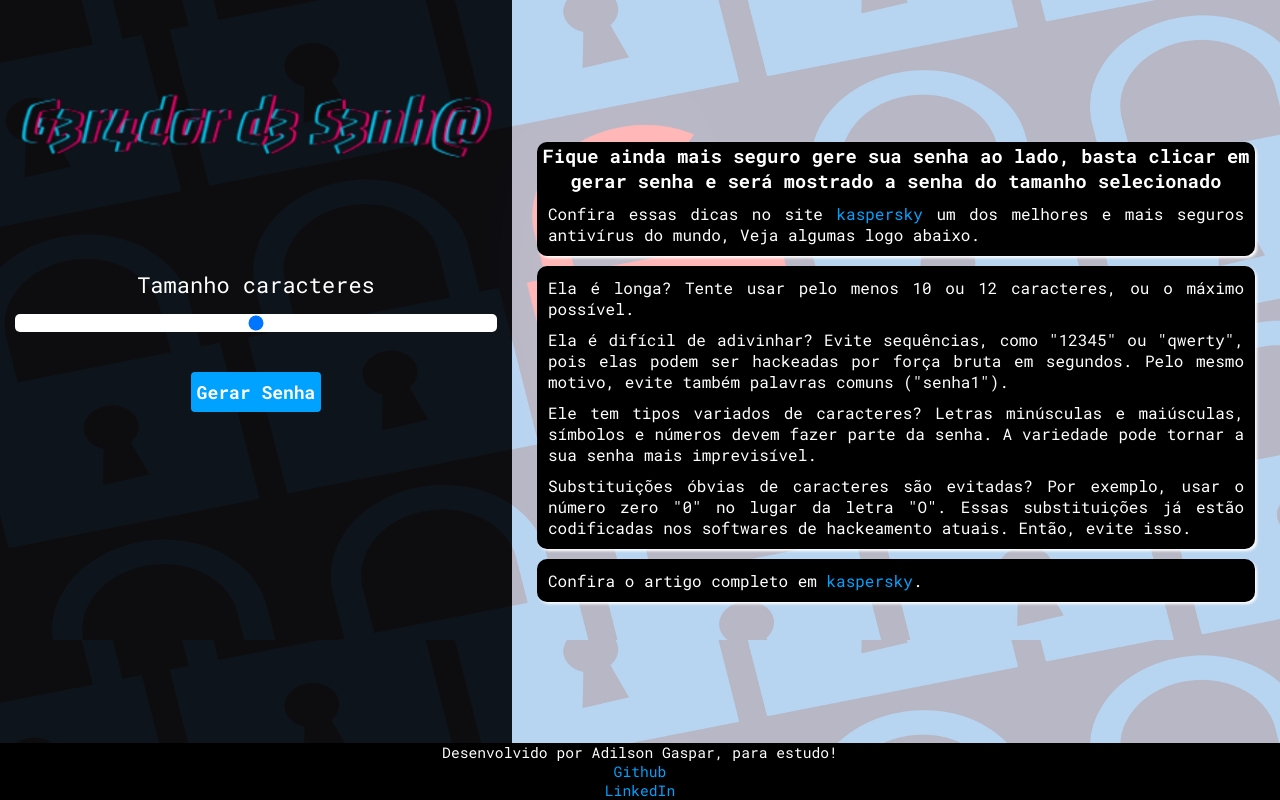
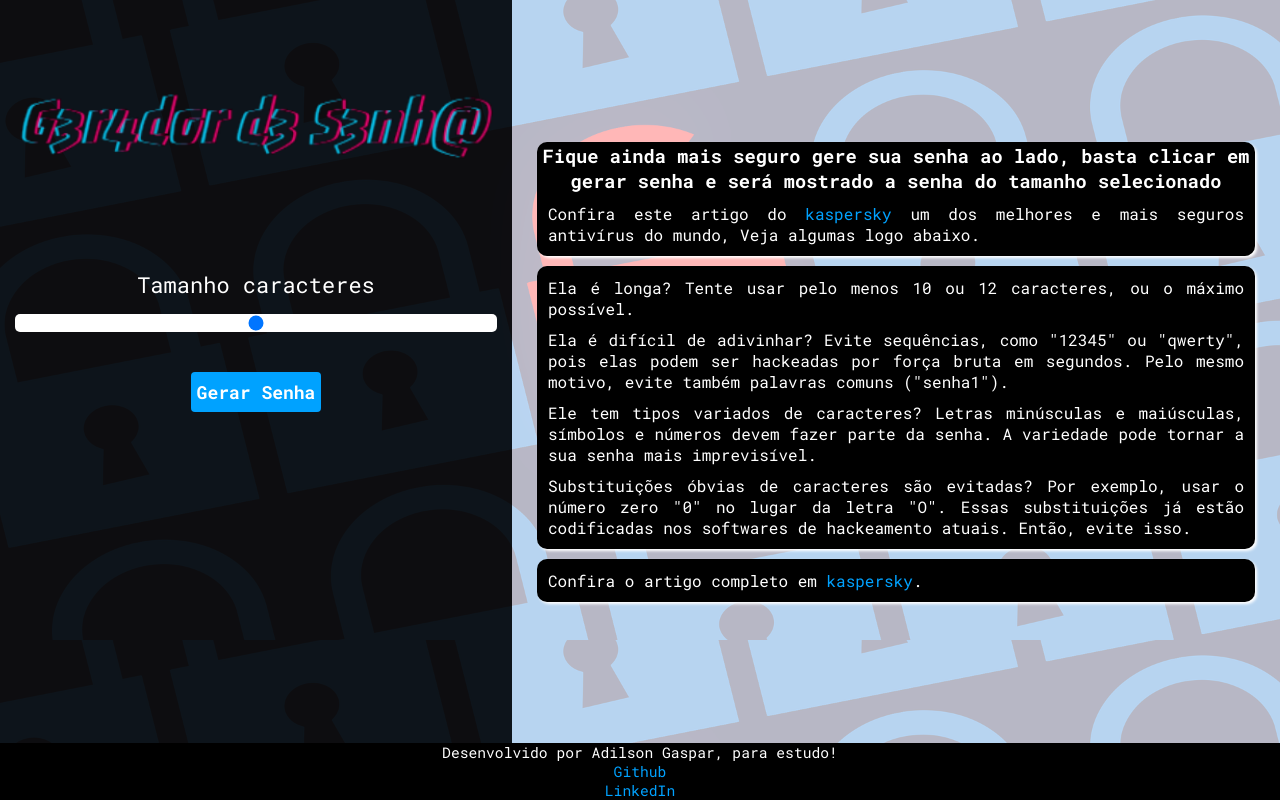
Before and after one commit to Adilsonpg/Gerador-de-Senha, a plain HTML site: page index.html in a window 1280 px wide. Drawn offline with Linux system fonts and the light colour scheme.

Commit message:
Update index.html

```diff
--- a/index.html
+++ b/index.html
@@ -34,7 +34,7 @@
                 <article class="article-texto">
                     <div class="container-texto-interno">
                         <h1>Fique ainda mais seguro gere sua senha ao lado, basta clicar em gerar senha e será mostrado a senha do tamanho selecionado</h1>
-                        <p>Confira essas dicas no site <a href="https://www.kaspersky.com.br/resource-center/threats/how-to-create-a-strong-password " target="_blank">kaspersky</a> um dos melhores e mais seguros antivírus do mundo, Veja algumas logo abaixo.</p>
+                        <p>Confira este artigo do <a href="https://www.kaspersky.com.br/resource-center/threats/how-to-create-a-strong-password " target="_blank">kaspersky</a> um dos melhores e mais seguros antivírus do mundo, Veja algumas logo abaixo.</p>
                     </div>
 
                         <div class="container-texto-interno">
```
